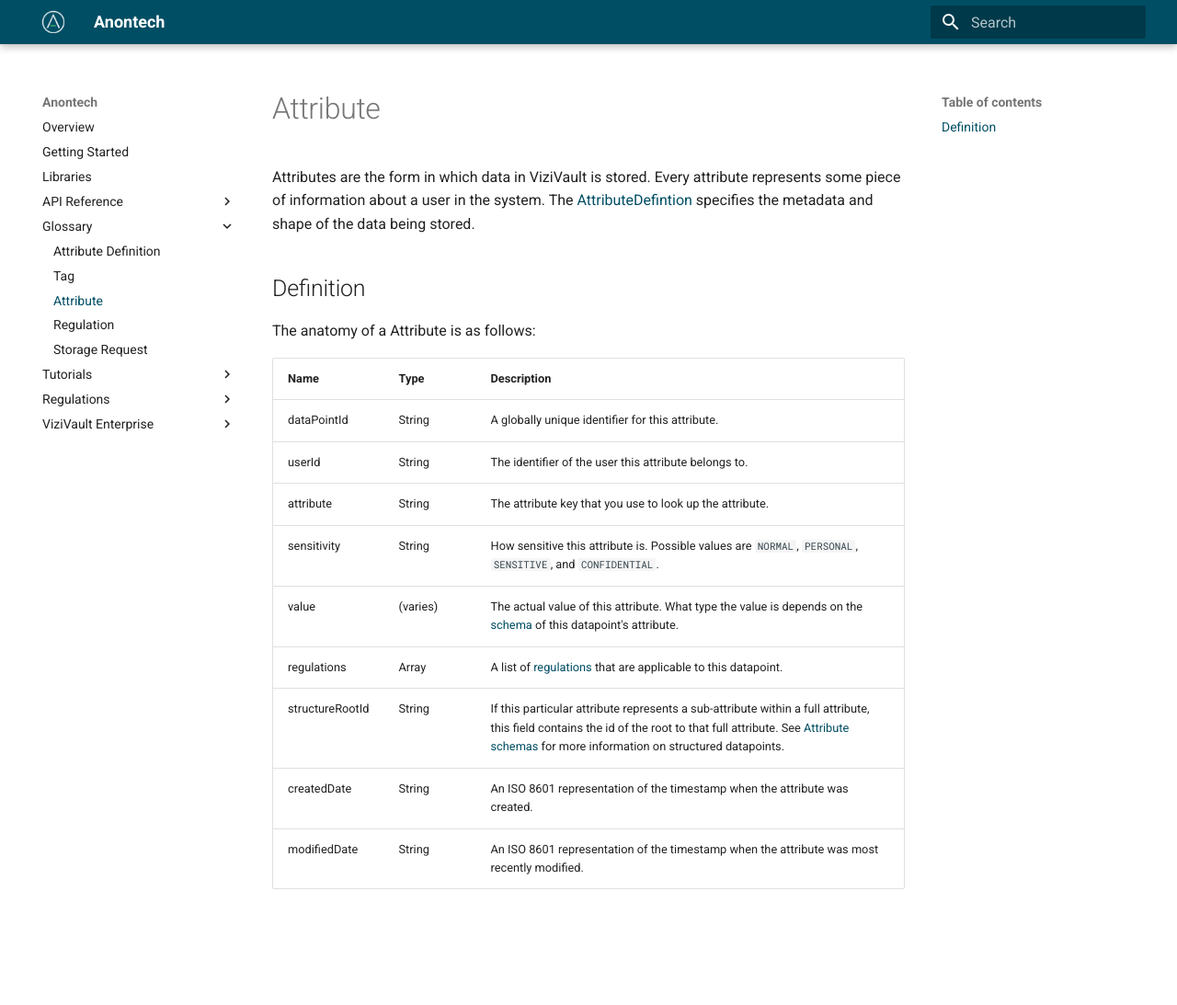
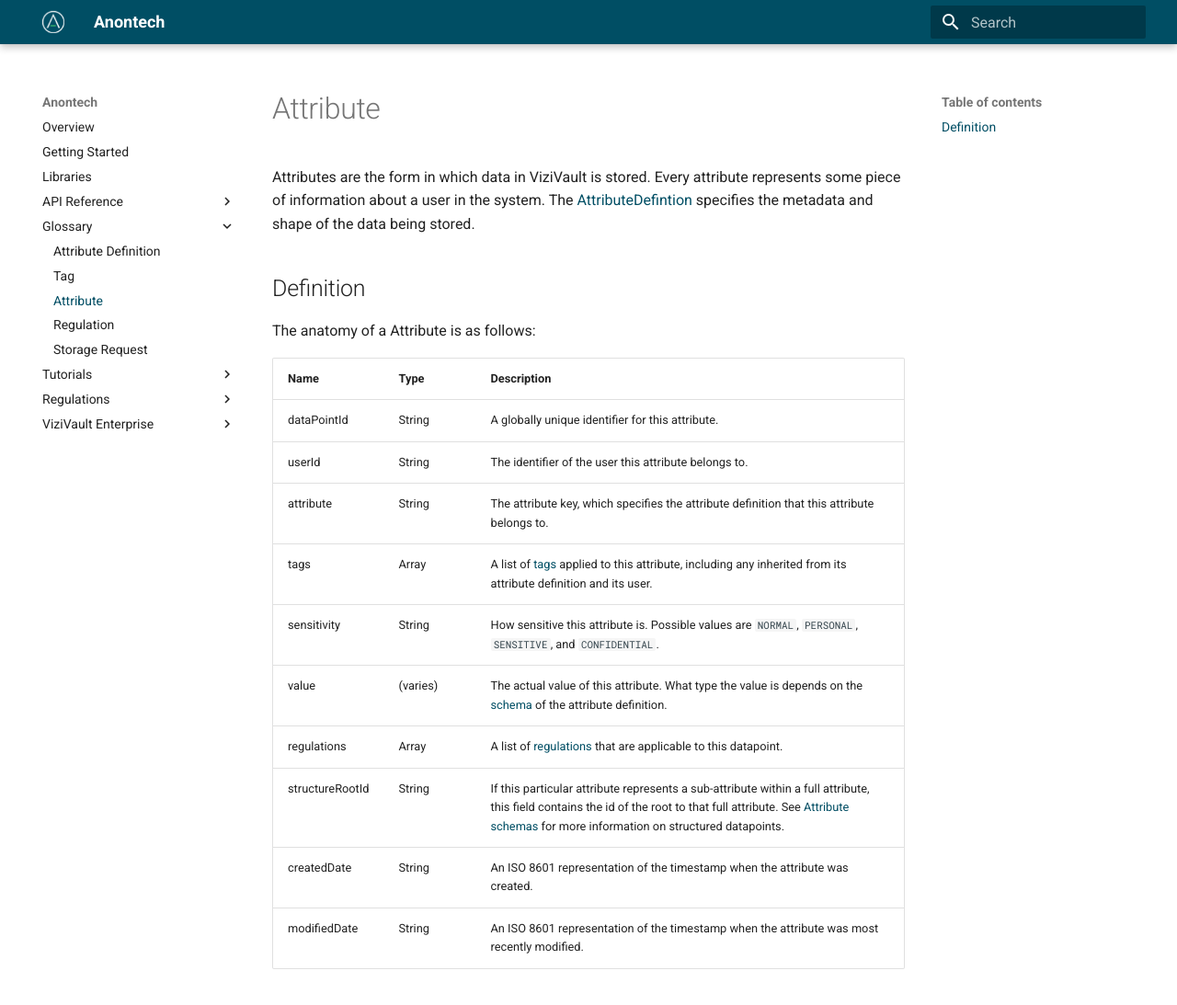
Before and after one commit to anontechnology/documentation, an MkDocs documentation site: the page built from docs/glossary/datapoint.md, in a window 1280 px wide and 1093 px high. Shown: the whole window at 92% size. Built offline with MkDocs 1.6.1 and Material for MkDocs 9.7.7, drawn with Linux system fonts in a browser that asks for light colours.

Commit message:
updated some things related to tags and attribute defs

```diff
--- a/docs/glossary/datapoint.md
+++ b/docs/glossary/datapoint.md
@@ -10,9 +10,10 @@ The anatomy of a Attribute is as follows:
 |-----|-----|-----------|
 |dataPointId|String|A globally unique identifier for this attribute.|
 |userId|String|The identifier of the user this attribute belongs to.|
-|attribute|String|The attribute key that you use to look up the attribute.|
+|attribute|String|The attribute key, which specifies the attribute definition that this attribute belongs to.|
+|tags|Array<String>|A list of [tags](/glossary/tag) applied to this attribute, including any inherited from its attribute definition and its user.|
 |sensitivity|String|How sensitive this attribute is. Possible values are `NORMAL`, `PERSONAL`, `SENSITIVE`, and `CONFIDENTIAL`.|
-|value|(varies)|The actual value of this attribute. What type the value is depends on the [schema](/tutorials/attribute-schemas.md) of this datapoint's attribute.|
+|value|(varies)|The actual value of this attribute. What type the value is depends on the [schema](/tutorials/attribute-schemas.md) of the attribute definition.|
 |regulations|Array<String>|A list of [regulations](/glossary/regulation.md) that are applicable to this datapoint.|
 |structureRootId|String|If this particular attribute represents a sub-attribute within a full attribute, this field contains the id of the root to that full attribute. See [Attribute schemas](/glossary/attribute-schemas.md) for more information on structured datapoints.|
 |createdDate|String|An ISO 8601 representation of the timestamp when the attribute was created.|
```
Also changed, not shown: docs/api/datapoints.md (+1 -1 lines), docs/api/tags.md (+1 -1 lines), docs/glossary/storage-request.md (+1 -1 lines), docs/glossary/tag.md (+1 -1 lines), docs/tutorials/attribute-schemas.md (+2 -2 lines).
